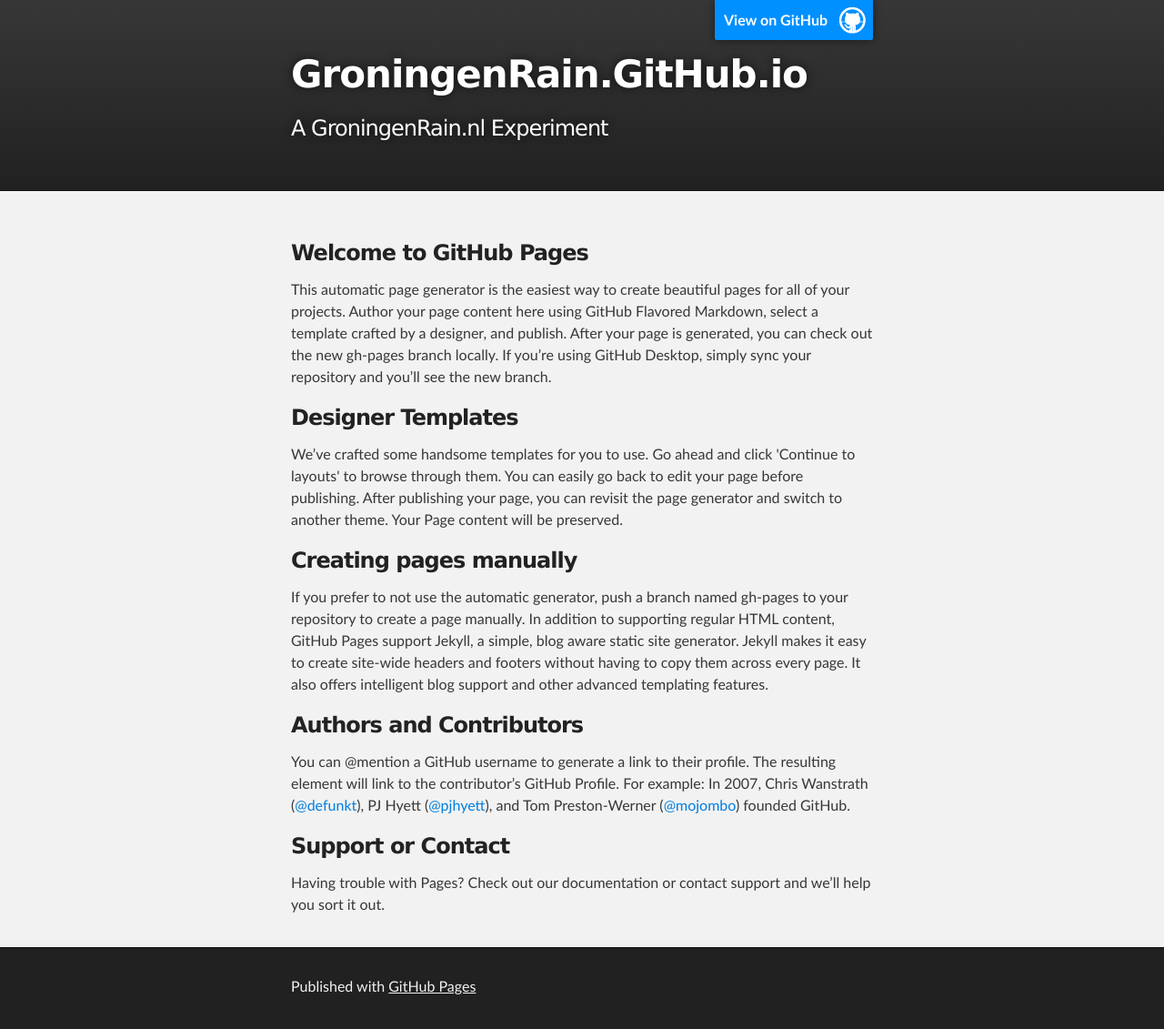
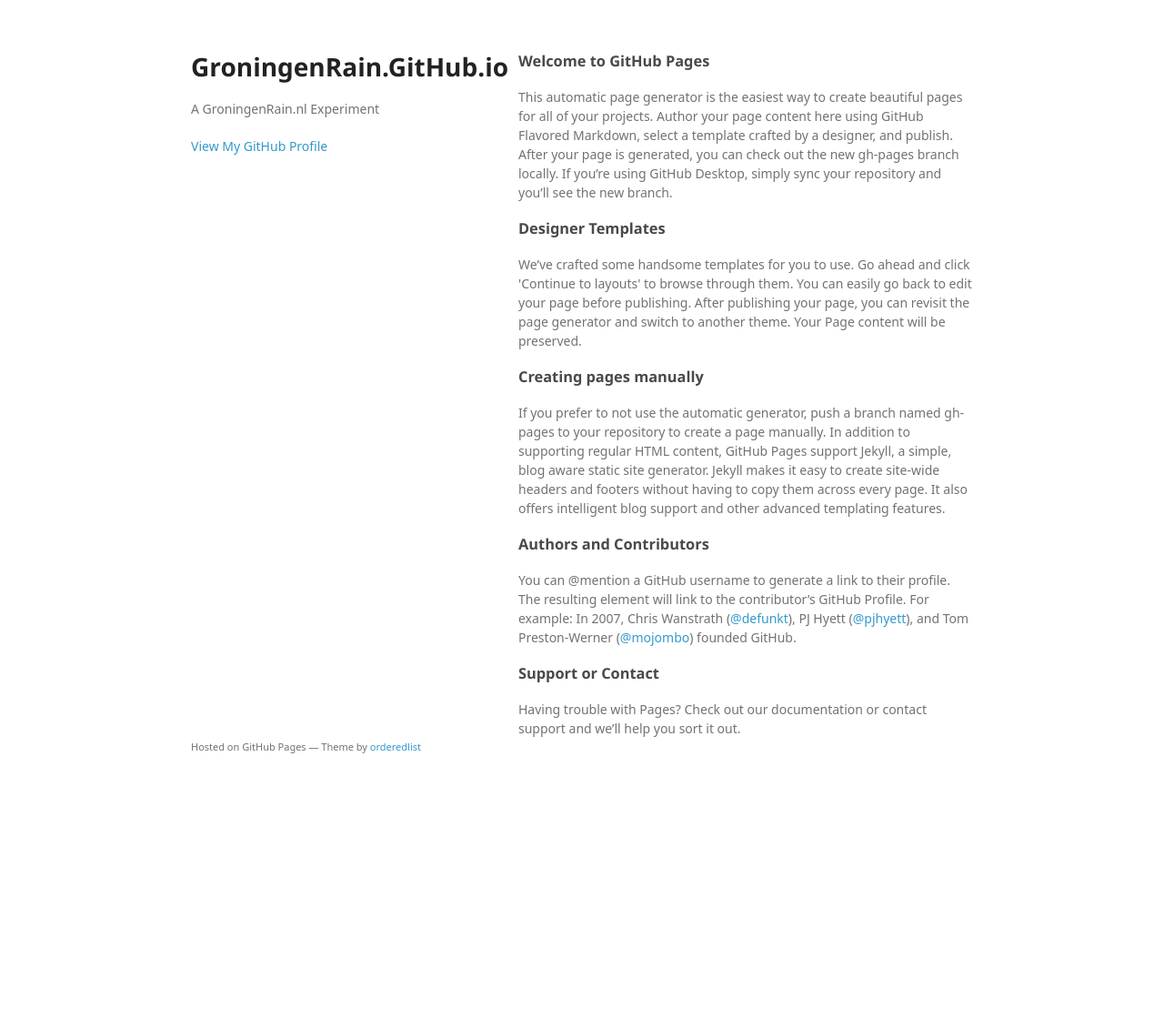
Before and after one commit to rainleander/rainleander.github.io, a Jekyll site: the page index.html, which Jekyll copies as it is, in a window 1280 px wide. Shown: the whole page at 91% size. Built offline with Jekyll 4.4.1, drawn with Linux system fonts in a browser that asks for light colours; some web fonts are replaced; after the commit the page ends 900 px from its top, so only the background shows below that.

```diff
--- a/index.html
+++ b/index.html
@@ -1,32 +1,28 @@
-<!DOCTYPE html>
+<!doctype html>
 <html>
+  <head>
+    <meta charset="utf-8">
+    <meta http-equiv="X-UA-Compatible" content="chrome=1">
+    <title>GroningenRain.GitHub.io by rainleander</title>
 
-  <head>
-    <meta charset='utf-8'>
-    <meta http-equiv="X-UA-Compatible" content="chrome=1">
-    <meta name="description" content="GroningenRain.GitHub.io : A GroningenRain.nl Experiment">
+    <link rel="stylesheet" href="stylesheets/styles.css">
+    <link rel="stylesheet" href="stylesheets/github-light.css">
+    <meta name="viewport" content="width=device-width">
+    <!--[if lt IE 9]>
+    <script src="//html5shiv.googlecode.com/svn/trunk/html5.js"></script>
+    <![endif]-->
+  </head>
+  <body>
+    <div class="wrapper">
+      <header>
+        <h1>GroningenRain.GitHub.io</h1>
+        <p>A GroningenRain.nl Experiment</p>
 
-    <link rel="stylesheet" type="text/css" media="screen" href="stylesheets/stylesheet.css">
 
-    <title>GroningenRain.GitHub.io</title>
-  </head>
+        <p class="view"><a href="https://github.com/rainleander">View My GitHub Profile</a></p>
 
-  <body>
-
-    <!-- HEADER -->
-    <div id="header_wrap" class="outer">
-        <header class="inner">
-          <a id="forkme_banner" href="https://github.com/rainleander">View on GitHub</a>
-
-          <h1 id="project_title">GroningenRain.GitHub.io</h1>
-          <h2 id="project_tagline">A GroningenRain.nl Experiment</h2>
-
-        </header>
-    </div>
-
-    <!-- MAIN CONTENT -->
-    <div id="main_content_wrap" class="outer">
-      <section id="main_content" class="inner">
+      </header>
+      <section>
         <h3>
 <a id="welcome-to-github-pages" class="anchor" href="#welcome-to-github-pages" aria-hidden="true"><span aria-hidden="true" class="octicon octicon-link"></span></a>Welcome to GitHub Pages</h3>
 <p>This automatic page generator is the easiest way to create beautiful pages for all of your projects. Author your page content here using GitHub Flavored Markdown, select a template crafted by a designer, and publish. After your page is generated, you can check out the new gh-pages branch locally. If you’re using GitHub Desktop, simply sync your repository and you’ll see the new branch.</p>
@@ -43,16 +39,11 @@
 <a id="support-or-contact" class="anchor" href="#support-or-contact" aria-hidden="true"><span aria-hidden="true" class="octicon octicon-link"></span></a>Support or Contact</h3>
 <p>Having trouble with Pages? Check out our documentation or contact support and we’ll help you sort it out.</p>
       </section>
-    </div>
-
-    <!-- FOOTER  -->
-    <div id="footer_wrap" class="outer">
-      <footer class="inner">
-        <p>Published with <a href="https://pages.github.com">GitHub Pages</a></p>
+      <footer>
+        <p><small>Hosted on GitHub Pages &mdash; Theme by <a href="https://github.com/orderedlist">orderedlist</a></small></p>
       </footer>
     </div>
-
-
+    <script src="javascripts/scale.fix.js"></script>
 
   </body>
 </html>
```
